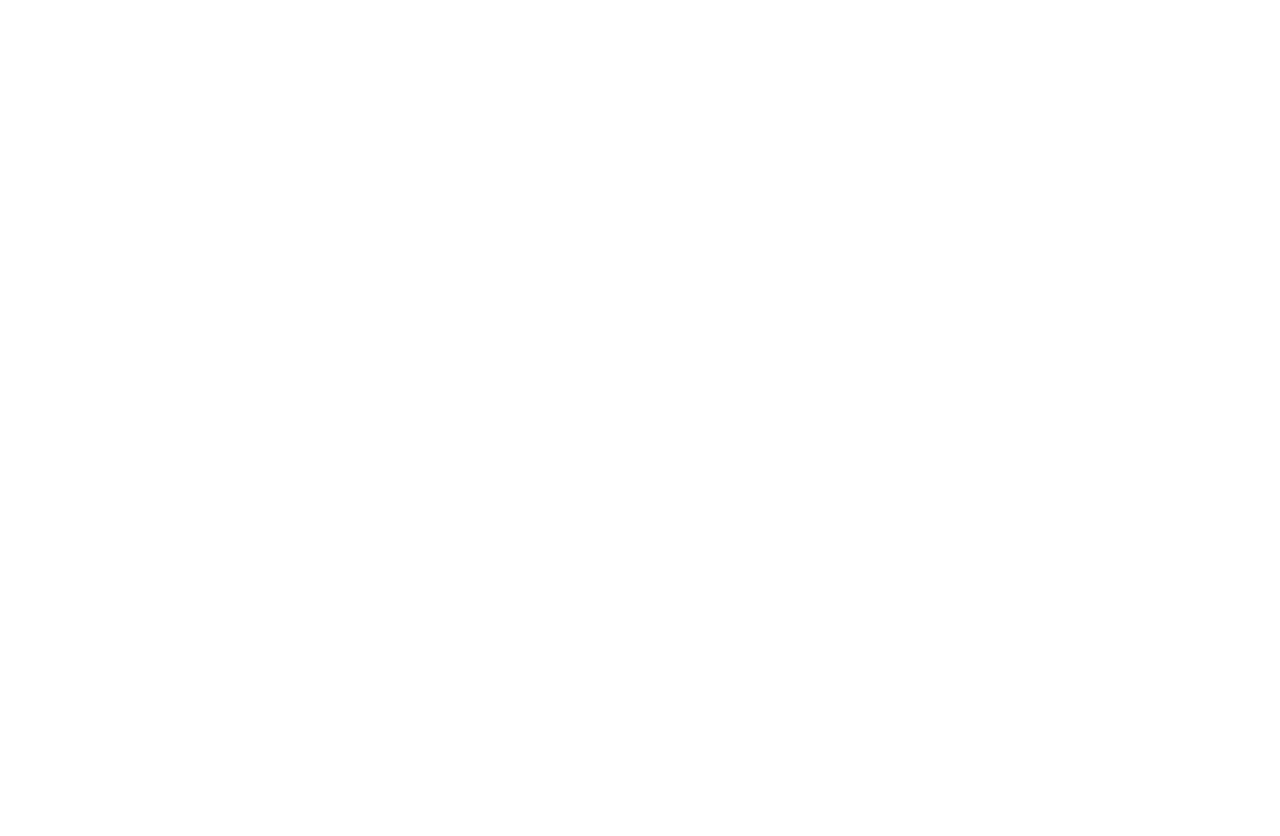
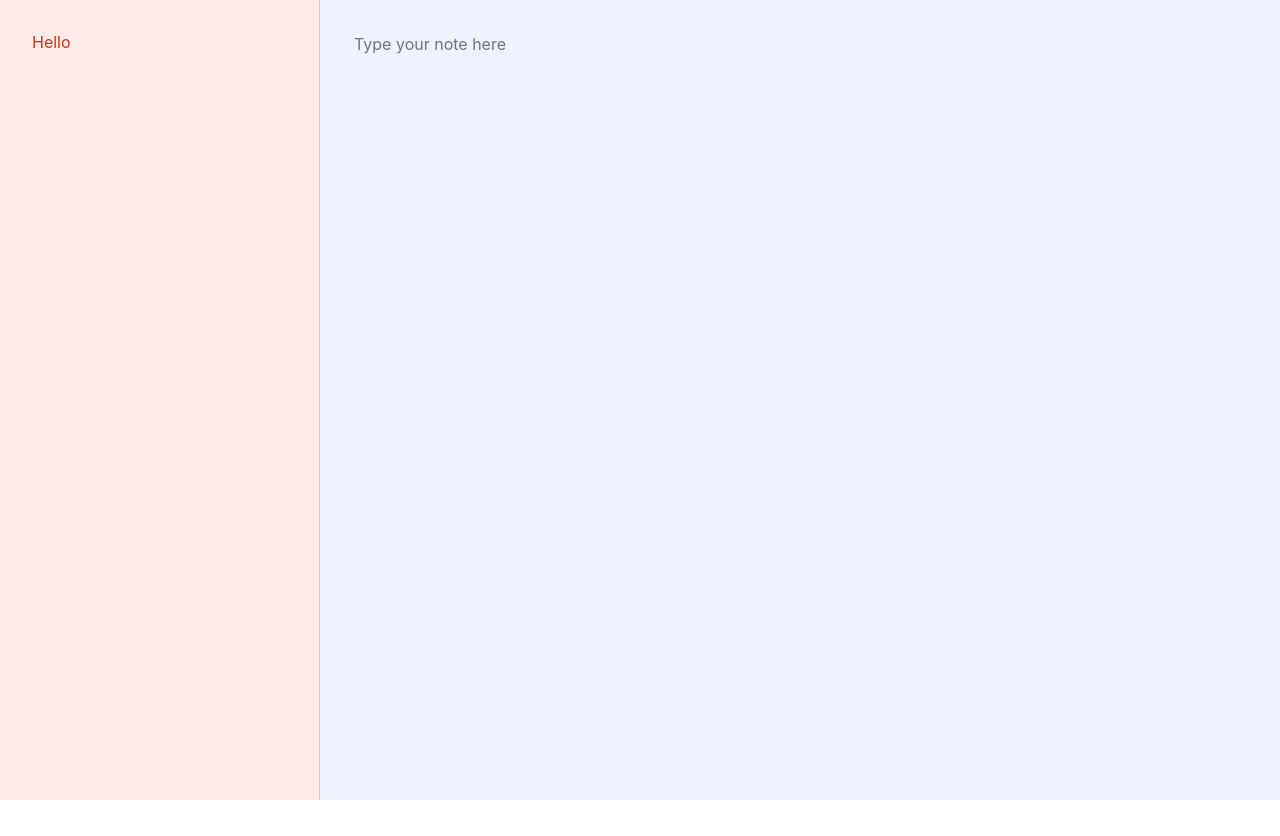
Before and after one commit to ephraimduncan/jot, a Next.js app: page / in a window 1280 px wide. Before the commit the page ends 804 px from the top, so only its background shows below. Built offline with nearby package versions, Linux system fonts and the light colour scheme.

Commit message:
style: rewrite code styling

```diff
--- a/package.json
+++ b/package.json
@@ -8,6 +8,7 @@
     "lint": "next lint"
   },
   "dependencies": {
+    "@radix-ui/colors": "^0.1.7",
     "next": "12.0.3",
     "react": "17.0.2",
     "react-dom": "17.0.2"
--- a/pages/index.js
+++ b/pages/index.js
@@ -1,5 +1,27 @@
 import { useState } from "react";
 import Head from "next/head";
+import styles from "../styles/Home.module.css";
+import { blue, indigo, tomato } from "@radix-ui/colors";
+
+const commonStyle = {
+  padding: "2rem",
+  height: "100vh",
+};
+
+const sidebarStyle = {
+  ...commonStyle,
+  background: tomato.tomato3,
+  width: "25%",
+  color: tomato.tomato11,
+  borderRight: `1px solid ${blue.blue6}`,
+};
+
+const mainSpaceStyle = {
+  ...commonStyle,
+  background: indigo.indigo3,
+  width: "75%",
+  color: indigo.indigo11,
+};
 
 export default function Home() {
   const [text, setText] = useState("");
@@ -7,19 +29,33 @@
   return (
     <div>
       <Head>
-        <title>Create Next App</title>
+        <title>Writer</title>
         <meta name="description" content="Generated by create next app" />
+        <link rel="preconnect" href="https://fonts.googleapis.com" />
+        <link rel="preconnect" href="https://fonts.gstatic.com" crossorigin />
+        <link
+          href="https://fonts.googleapis.com/css2?family=JetBrains+Mono:wght@100;200;300;400;500&display=swap"
+          rel="stylesheet"
+        />
         <link rel="icon" href="/favicon.ico" />
       </Head>
 
       <main>
+        <div className={styles.main}>
+          <div style={sidebarStyle}>
+            <div>Hello</div>
+          </div>
+          <div style={mainSpaceStyle}>
             <textarea
               value={text}
+              placeholder="Type your note here"
               onChange={(e) => setText(e.target.value)}
               spellCheck={false}
               autoFocus
             />
             <pre aria-hidden>{text}</pre>
+          </div>
+        </div>
       </main>
     </div>
   );
--- /dev/null
+++ b/styles/Home.module.css
@@ -0,0 +1,4 @@
+.main {
+  display: flex;
+  height: 100%;
+}
--- a/styles/globals.css
+++ b/styles/globals.css
@@ -2,17 +2,12 @@
 body {
   padding: 0;
   margin: 0;
-  font-family: -apple-system, iA Writer Mono V, BlinkMacSystemFont, Segoe UI,
-    Roboto, Oxygen, Ubuntu, Cantarell, Fira Sans, Droid Sans, Helvetica Neue,
-    sans-serif;
+  font-family: -apple-system, JetBrains Mono, BlinkMacSystemFont, "Segoe UI",
+    Roboto, Oxygen, Ubuntu, Cantarell, "Open Sans", "Helvetica Neue", sans-serif;
 }
 
 * {
   box-sizing: border-box;
-}
-
-main {
-  height: 100vh;
 }
 
 textarea {
@@ -21,7 +16,6 @@
   resize: none;
   outline: none;
   color: inherit;
-  -webkit-text-fill-color: transparent;
 }
 
 pre {
@@ -42,11 +36,10 @@
 
 pre,
 textarea {
-  line-height: 1.7;
+  /* line-height: 1.7; */
   font-size: 1rem;
   font-family: var(--font-sans);
   word-wrap: break-word;
   height: 100vh;
-  width: 100vw;
-  padding: 2rem;
+  width: 100%;
 }
```
Also changed, not shown: 1 other file (tests, documents, lock files or other folders). Lines whose indentation alone changed are shown as unchanged.
